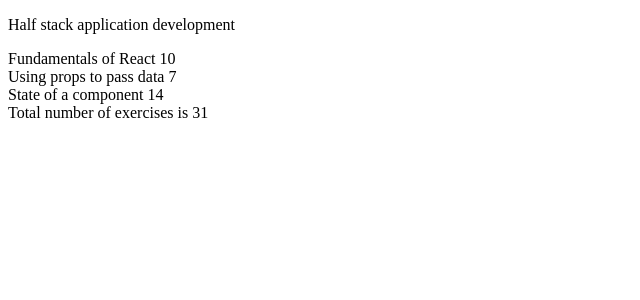
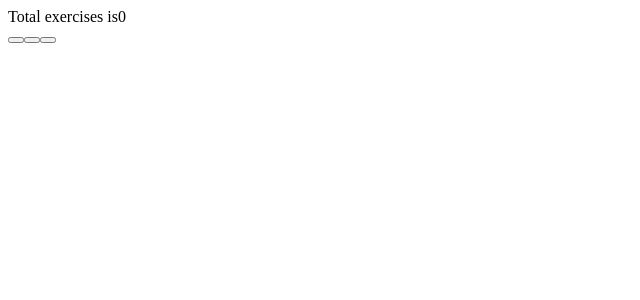
Before and after one commit to DipjalBAsnet/Fullstack_open, a React (Vite) app in the folder Part_1/: page / in a window 1280 px wide. Shown: the top 300 px of the page, without its empty margins (0-640 px from the left). Built offline with nearby package versions, Linux system fonts and the light colour scheme.

Commit message:
course 1d

```diff
--- a/Part_1/src/App.jsx
+++ b/Part_1/src/App.jsx
@@ -1,34 +1,23 @@
-import Header from './components/Header'
-import Content from './components/Content'
-import Total from './components/Total'
+import { useState } from 'react'
+import Display from './components/Display'
+import Button from './components/Button'
 
 const App = () => {
-  const course = {
-   name: 'Half stack application development',
-   parts: [
-    {
-    name: 'Fundamentals of React',
-    exercises: 10
-  },
-{
-    name: 'Using props to pass data',
-    exercises: 7
-  },
-  {
-    name: 'State of a component',
-    exercises: 14
-  }
-   ]
-  }
 
+  const [ counter, setCounter ] = useState(0)
 
-  return (
+  const increaseByOne = () => setCounter(counter + 1)
+  const decreaseByOne = () => setCounter(counter - 1)
+  const zero = () => setCounter(0)
+
+   return (
     <div>
-     <Header course={course.name} />
-     <Content part1={course.parts[0].name} part2={course.parts[1].name} part3={course.parts[2].name} exercises1={course.parts[0].exercises} exercises2={course.parts[1].exercises} exercises3={course.parts[2].exercises}/>
-     <Total total= {`${course.parts[0].exercises + course.parts[1].exercises+ course.parts[2].exercises}`}/>
+      <Display counter={counter}/>
+      <Button onClick={increaseByOne} text ='+'/>
+      <Button onClick={decreaseByOne} text="-" />
+      <Button onClick={zero}text='zero' />
     </div>
-  )
+   )
 }
 
 export default App
--- /dev/null
+++ b/Part_1/src/components/Button.jsx
@@ -0,0 +1,3 @@
+const Button = (onClick, text) => <button onClick={onClick}>{text}</button>
+
+export default Button
--- a/Part_1/src/components/Content.jsx
+++ /dev/null
@@ -1,19 +0,0 @@
-const Part = ({part, exercise}) => {
-  return (
-    <div>
-   {part} {exercise}
-    </div>
-  )
-}
-
-const Content = ({part1, exercises1, part2, exercises2, part3, exercises3}) => {
-  return (
-    <div>
-      <Part part={part1} exercise={exercises1}/>
-      <Part part={part2} exercise={exercises2}/>
-      <Part part={part3} exercise={exercises3}/>
-    </div>
-  )
-}
-
-export default Content
--- /dev/null
+++ b/Part_1/src/components/Display.jsx
@@ -0,0 +1,4 @@
+const Display = ({counter}) => <div>Total exercises is{counter}</div>
+
+
+export default Display
--- a/Part_1/src/components/Header.jsx
+++ /dev/null
@@ -1,9 +0,0 @@
-const Header = ({course}) => {
-   return (
-    <div>
-        <p>{course}</p>
-    </div>
-   )
-}
-
-export default Header
--- a/Part_1/src/components/Total.jsx
+++ /dev/null
@@ -1,9 +0,0 @@
-const Total = ({total}) => {
-  return (
-    <div>
-         Total number of exercises is {total}
-    </div>
-  )
-}
-
-export default Total
--- a/Part_1/src/main.jsx
+++ b/Part_1/src/main.jsx
@@ -1,5 +1,5 @@
-import ReactDom from 'react-dom/client'
+import ReactDOM from 'react-dom/client'
 
 import App from './App'
 
-ReactDom.createRoot(document.getElementById('root')).render(< App/>)
+ReactDOM.createRoot(document.getElementById('root')).render(<App />)
```
